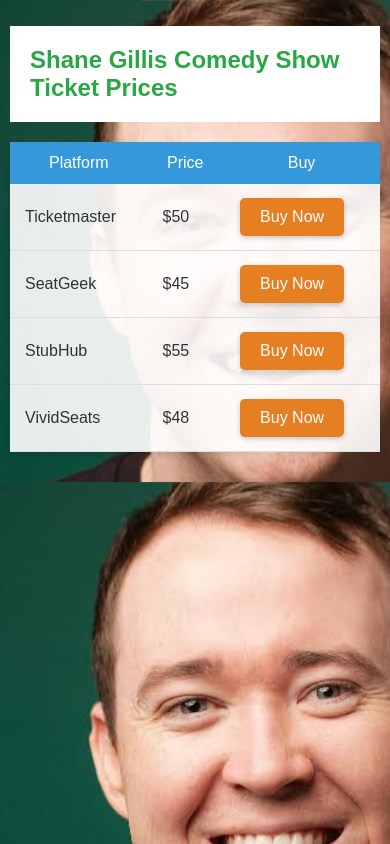
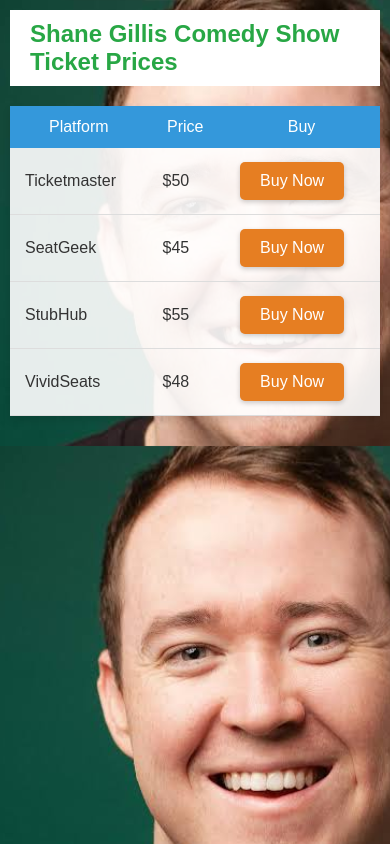
Before and after one commit to aubarkas3/aubarkas.github.io, a plain HTML site: page index.html in a window 390 px wide. Drawn offline with Linux system fonts and the light colour scheme.

Commit message:
Update style.css

```diff
--- a/style.css
+++ b/style.css
@@ -16,10 +16,9 @@
     color: #28a745; /* Green color */
     text-align: left; /* Align text to the left */
     font-size: 28px;
-    padding: 20px;
-    margin-left: -20px; /* Adjust if necessary to align with the left edge */
-    margin-right: -20px; /* Stretch the header full width */
-    width: calc(100% + 40px); /* Correct width after adjusting margins */
+    padding: 10px 20px; /* Sufficient padding around the text */
+    display: inline-block; /* Makes the header only as wide as its content */
+    margin: 0; /* Removes any default margin */
 }
 
 /* Styling for tables */
@@ -79,8 +78,5 @@
 
     h1 {
         font-size: 24px;
-        margin-left: 0;
-        margin-right: 0;
-        width: auto;
     }
 }
```
